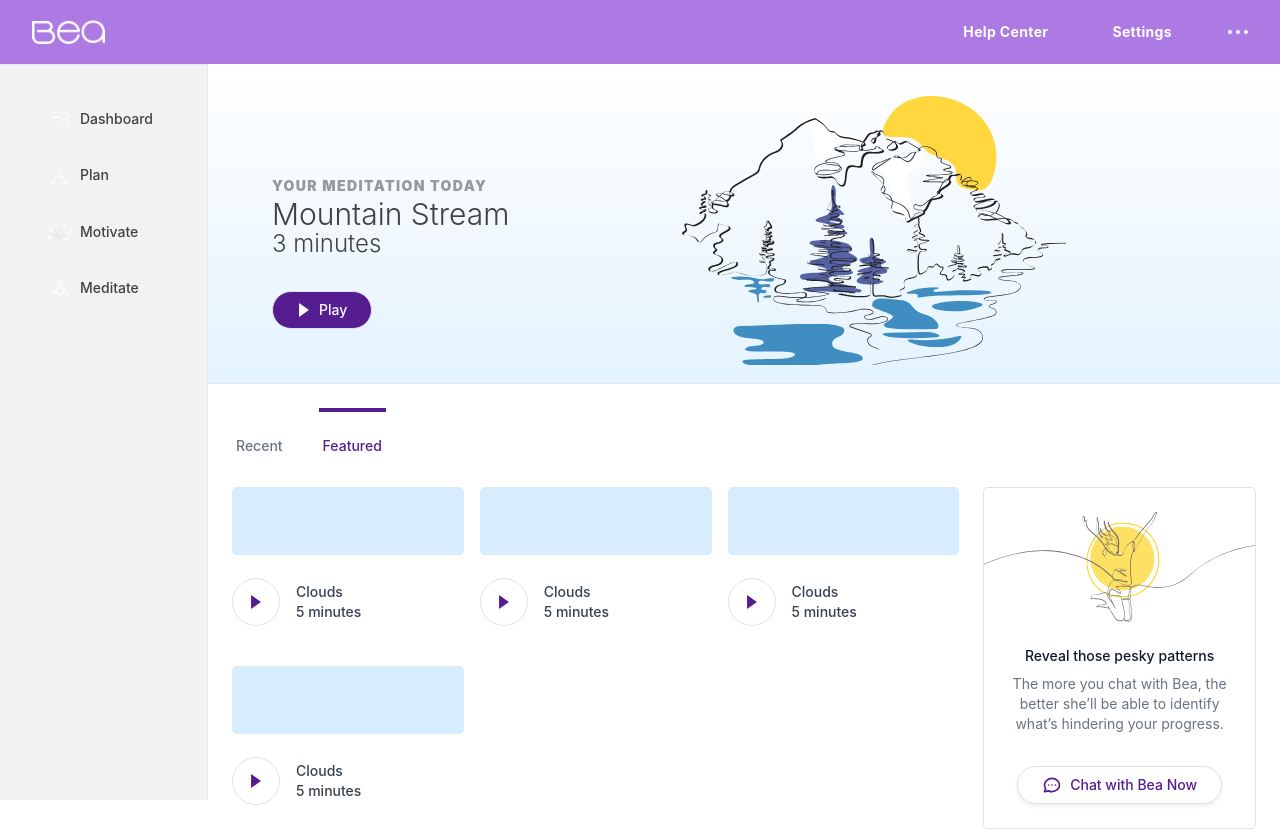
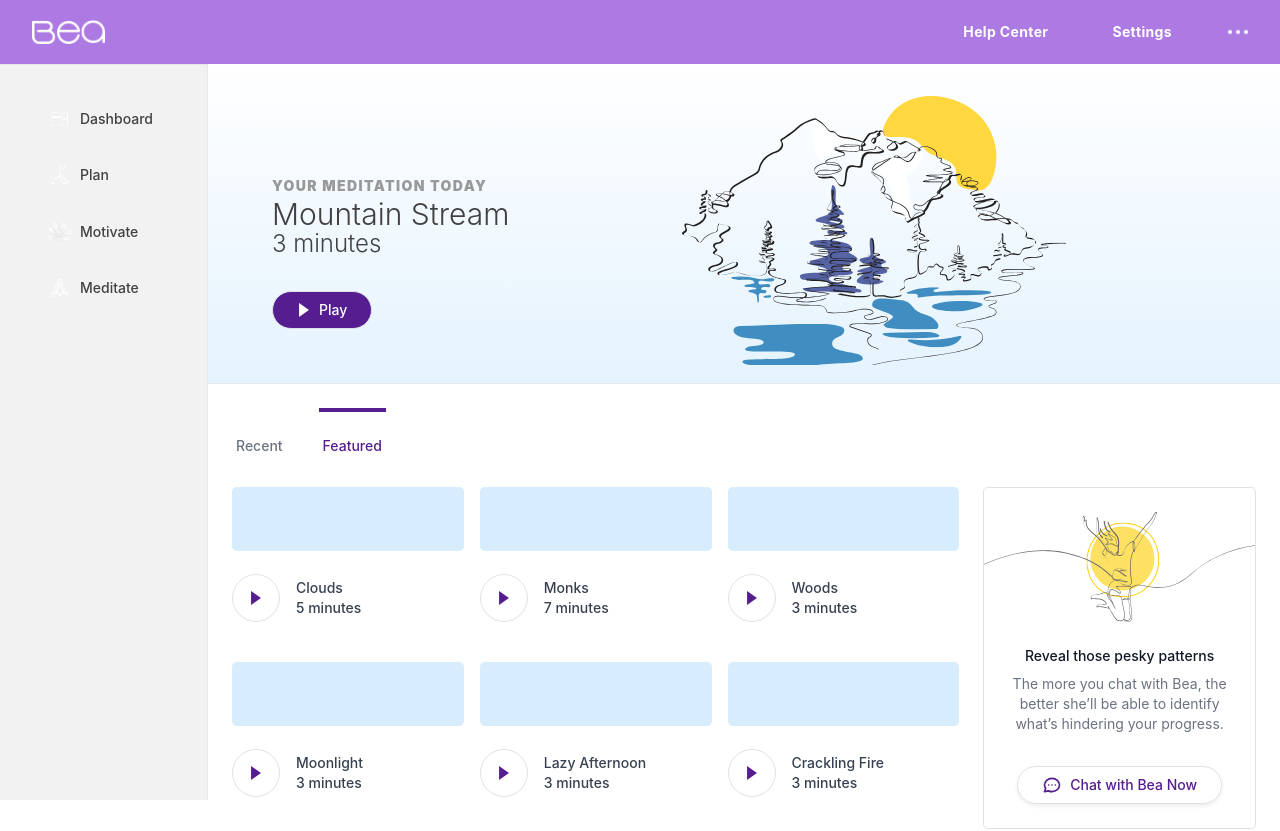
Before and after one commit to ncevallos/bea-be, a React (Create React App) app in the folder client/: page /meditate in a window 1280 px wide. Shown: the top 831 px of the page. Built offline with nearby package versions, Linux system fonts and the light colour scheme.

Commit message:
created new build with previous changes

```diff
--- a/client/src/App.css
+++ b/client/src/App.css
@@ -36,19 +36,6 @@
     transform: rotate(360deg);
   }
 }
-/* Navbar */
-/* .navbar {
-  display: flex;
-  justify-content: space-between;
-  align-items: center;
-  padding: 0.7rem 2rem;
-  position: fixed;
-  z-index: 1;
-  width: 100%;
-  top: 0;
-  border-bottom: solid 1px var(--primary-color);
-  opacity: 0.9;
-} */
 .navbar {
   background-color: #1A9FB2;
   padding: 0rem 1rem !important;
@@ -153,3 +140,54 @@
   border: none !important;
   box-shadow: none !important;
 }
+/*temporary modal css below */
+.modal2 {
+  width: 500px;
+  background: white;
+  border: 1px solid #ccc;
+  transition: 1.1s ease-out;
+  box-shadow:
+    -2rem 2rem 2rem rgba(black, 0.2);
+  filter: blur(0);
+  transform: scale(1);
+  opacity: 1;
+  visibility: visible;
+
+}
+  /* &.off {
+    opacity: 0;
+    visibility: hidden;
+    filter: blur(8px);
+    transform: scale(0.33);
+    box-shadow: 1rem 0 0 rgba(black, 0.2);
+  } */
+  /* @supports (offset-rotate: 0deg) {
+    // OLD
+    // offset-rotation: 0deg;
+    // NEW
+    offset-rotate: 0deg;
+    offset-path: path("M 250,100 S -300,500 -700,-200");
+    &.off {
+      offset-distance: 100%;
+    }
+  } */
+  /* @media (prefers-reduced-motion) {
+    offset-path: none;
+  } */
+
+  .content {
+    padding: 1rem;
+  }
+  .actions {
+    border-top: 1px solid #ccc;
+    background: #eee;
+    padding: 0.5rem 1rem;
+    /* button {
+      border: 0;
+      background: #78f89f;
+      border-radius: 5px;
+      padding: 0.5rem 1rem;
+      font-size: 0.8rem;
+      line-height: 1;
+    } */
+  }
--- a/client/src/components/layout/MeditateVidSection.js
+++ b/client/src/components/layout/MeditateVidSection.js
@@ -1,10 +1,26 @@
 
 import React from 'react'
+import { Component } from 'react';
 import { Link } from 'react-router-dom';
 import peskyPatterns from '../../img/pesky-patterns.svg';
 import Videoselection from './Videoselection';
 
-export const MeditateVidSection = () => {
+
+class MeditateVidSection extends Component {
+    state = {
+        videolist: [
+            {title: 'Clouds', length: '5 minutes'},
+            {title: 'Monks', length: '7 minutes'},
+            {title: 'Woods', length: '3 minutes'},
+            {title: 'Moonlight', length: '3 minutes'},
+            {title: 'Lazy Afternoon', length: '3 minutes'},
+            {title: 'Crackling Fire', length: '3 minutes'},
+            {title: 'Sailboat', length: '5 minutes'},
+            {title: 'Two Women', length: '7 minutes'},
+            {title: 'Orange Grove', length: '7 minutes'}
+        ]
+    }
+    render() {
     return (
         <div className="flex px-6 py-6">
         <div className="flex flex-col w-full">
@@ -27,10 +43,15 @@ export const MeditateVidSection = () => {
 
             <div className="flex md:flex-row flex-col">
             <ul className="grid grid-cols-1 sm:grid-cols-2 md:grid-cols-3 lg:grid-cols-3 mr-4 gap-4 w-full">
-                <Videoselection />
-                <Videoselection />
-                <Videoselection />
-                <Videoselection />
+                <Videoselection title={this.state.videolist[0].title} length={this.state.videolist[0].length} />
+                <Videoselection title={this.state.videolist[1].title} length={this.state.videolist[1].length}  />
+                <Videoselection title={this.state.videolist[2].title} length={this.state.videolist[2].length}  />
+                <Videoselection title={this.state.videolist[3].title} length={this.state.videolist[3].length}  />
+                <Videoselection title={this.state.videolist[4].title} length={this.state.videolist[4].length} />
+                <Videoselection title={this.state.videolist[5].title} length={this.state.videolist[5].length}  />
+                <Videoselection title={this.state.videolist[6].title} length={this.state.videolist[6].length}  />
+                <Videoselection title={this.state.videolist[7].title} length={this.state.videolist[7].length}  />
+                <Videoselection title={this.state.videolist[8].title} length={this.state.videolist[8].length}  />
             </ul>
             <ul className="md:w-96 w-full">
             <li className="col-span-1 flex flex-col text-center border border-beaBorderGrey border-opacity-50 py-6 bg-white rounded-lg divide-y divide-gray-200">
@@ -55,7 +76,7 @@ export const MeditateVidSection = () => {
         </div>
         </div>
 
-    )
+    )}
 }
 
 export default MeditateVidSection;
--- a/client/src/components/layout/Motivate.js
+++ b/client/src/components/layout/Motivate.js
@@ -1,18 +1,60 @@
 import React from 'react'
+import { Component } from 'react';
 import Testpopuptwo from "./Testpopuptwo";
+import Videomodal from './Videomodal';
 
-export const Motivate = () => {
+
+class Motivate extends Component {
+    state = {
+        show: false
+      };
+      showModal = e => {
+        this.setState({
+          show: !this.state.show
+        });
+      };
+      onClose = e => {
+        this.props.onClose && this.props.onClose(e);
+      };
+    render() {
     return (
         <section >
-            <div >
-                <div>
-                    <h1>BEA Better Eating</h1>
-                    <p>This is the Motivate Page</p>
-                    <Testpopuptwo/>
+        <div className="flex-grow w-full mx-auto lg:px-0 flex">
+        <div className="flex-1 min-w-0 lg:flex">
+        <div className="bg-white lg:min-w-0 lg:flex-1 z-20 lg:ml-52 mt-16">
+
+            <div className="flex md:flex justify-center mt-0">
+            <div className="flex flex-col min-w-0 items-center mt-0">
+
+            </div>
+            </div>
+                <div className="flex px-6 py-6">
+                <div className="flex flex-col w-full">
+
+
+                    <div className="mb-2">
+                    <div className="block">
+                        <div>
+                        <nav className="-mb-px flex space-x-8" aria-label="Tabs">
+
+                            <p>This is the Motivate Page</p>
+                            <Testpopuptwo/>
+                            <button  onClick={e => {
+                                this.showModal();
+                            }}
+                            > show Modal </button>
+                            <Videomodal onClose={this.showModal} show={this.state.show} />
+                        </nav>
+                        </div>
+                    </div>
+                    </div>
+                </div>
                 </div>
             </div>
+            </div>
+            </div>
         </section>
-    )
+    )}
 }
 
 export default Motivate;
--- a/client/src/components/layout/Testpopuptwo.js
+++ b/client/src/components/layout/Testpopuptwo.js
@@ -1,7 +1,7 @@
 import React from 'react';
 import Popup from 'reactjs-popup';
 import 'reactjs-popup/dist/index.css';
-import { Videomodal } from './Videomodal';
+import  Videomodal  from './Videomodal';
 import Videoselection from './Videoselection';
 
 
--- a/client/src/components/layout/Videomodal.js
+++ b/client/src/components/layout/Videomodal.js
@@ -1,18 +1,48 @@
 import React from 'react'
 
-export const Videomodal = () => {
+class Videomodal extends React.Component {
+  onClose = e => {
+    this.props.onClose && this.props.onClose(e);
+  };
+  render() {
+    if(!this.props.show){
+        return null;
+    }
     return (
-        <div className="modal">
-        <div className="header"> Modal Title </div>
-        <div className="content">
-          <p>Lorem ipsum dolor sit amet consectetur adipisicing elit. Atque, a nostrum.
-          Dolorem, repellat quidem ut, minima sint vel eveniet quibusdam voluptates
-          delectus doloremque, explicabo tempore dicta adipisci fugit amet dignissimos?</p>
-          <br />
-          <p>Lorem ipsum dolor sit amet, consectetur adipisicing elit. Consequatur sit
-          commodi beatae optio voluptatum sed eius cumque, delectus saepe repudiandae
-          explicabo nemo nam libero ad, doloribus, voluptas rem alias. Vitae?</p>
-        </div>
-        </div>
+      <div className="modal2">
+      <div>Hello test modal</div>
+      <div>
+        <button  onClick={this.onClose}  >
+          Close
+        </button>
+      </div>
+    </div>
+
+      // <div className="modal" id="modal">
+      // <h2>Modal Window</h2>
+      // <div className="content">Hello test modal</div>
+      // <div className="actions">
+      //   <button className="toggle-button" onClick={this.onClose}>
+      //     close
+      //   </button>
+      // </div>
+      // </div>
+      // <div className="modal">
+      // <div className="header"> Modal Title </div>
+      // <div className="content">
+      //   <p>Lorem ipsum dolor sit amet consectetur adipisicing elit. Atque, a nostrum.
+      //   Dolorem, repellat quidem ut, minima sint vel eveniet quibusdam voluptates
+      //   delectus doloremque, explicabo tempore dicta adipisci fugit amet dignissimos?</p>
+      //   <br />
+      //   <p>Lorem ipsum dolor sit amet, consectetur adipisicing elit. Consequatur sit
+      //   commodi beatae optio voluptatum sed eius cumque, delectus saepe repudiandae
+      //   explicabo nemo nam libero ad, doloribus, voluptas rem alias. Vitae?</p>
+      // </div>
+      // </div>
     )
+  }
 }
+
+
+
+export default Videomodal;
--- a/client/src/components/layout/Videoselection.js
+++ b/client/src/components/layout/Videoselection.js
@@ -2,9 +2,9 @@ import React from 'react'
 import { Link } from 'react-router-dom';
 import Popup from 'reactjs-popup';
 import 'reactjs-popup/dist/index.css';
-import { Videomodal } from './Videomodal';
+import Videomodal from './Videomodal';
 
-export const Videoselection = () => {
+export const Videoselection = (props) => {
     return (
         <li className="col-span-1 flex flex-col text-center bg-white rounded-lg">
             {/* <Link to="/Meditate#" className="group"> */}
@@ -20,8 +20,8 @@ export const Videoselection = () => {
                     </svg>
                     </button>
                     <div className="flex flex-col ml-3">
-                        <span className="text-left">Clouds</span>
-                        <span className="text-left">5 minutes</span>
+                        <span className="text-left">{props.title}</span>
+                        <span className="text-left">{props.length}</span>
                     </div>
                 </div>
                 </div>
```
Also changed, not shown: 28 other files (tests, documents, lock files or other folders).
